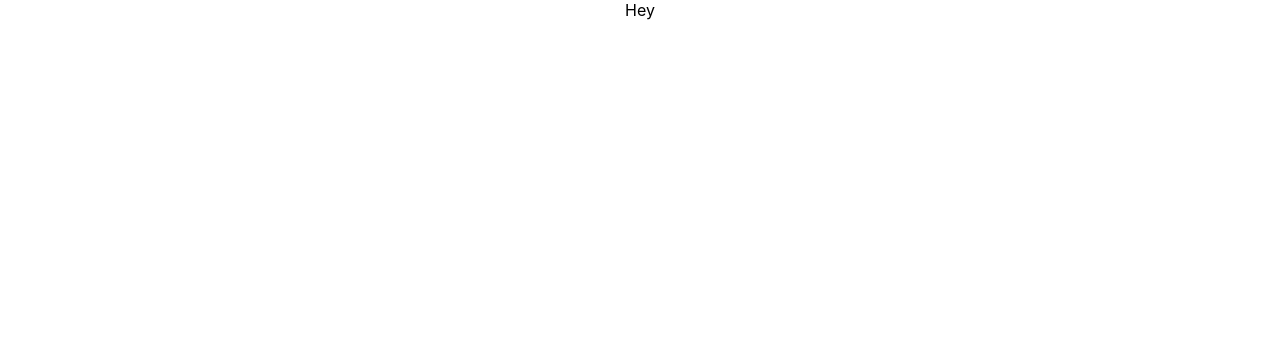
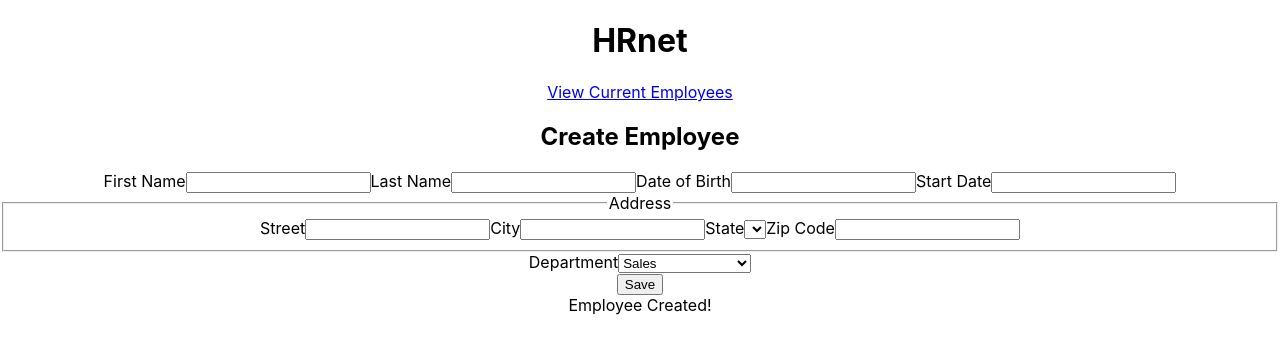
Before and after one commit to openclasro/p14-wealth-health-react, a React (Create React App) app: page / in a window 1280 px wide. Shown: the top 352 px of the page. Built offline with nearby package versions, Linux system fonts and the light colour scheme.

Commit message:
init create employee page

```diff
--- a/public/index.html
+++ b/public/index.html
@@ -24,7 +24,7 @@
       work correctly both with client-side routing and a non-root public URL.
       Learn how to configure a non-root public URL by running `npm run build`.
     -->
-    <title>React App</title>
+    <title>HRnet</title>
   </head>
   <body>
     <noscript>You need to enable JavaScript to run this app.</noscript>
--- a/src/App.js
+++ b/src/App.js
@@ -1,7 +1,12 @@
 import "./App.css"
+import CreateEmployeePage from "./pages/CreateEmployeePage"
 
 function App() {
-  return <div className="App">Hey</div>
+  return (
+    <div className="App">
+      <CreateEmployeePage />
+    </div>
+  )
 }
 
 export default App
--- /dev/null
+++ b/src/pages/CreateEmployeePage.js
@@ -0,0 +1,56 @@
+export default function CreateEmployeePage() {
+  return (
+    <div>
+      <div className="title">
+        <h1>HRnet</h1>
+      </div>
+      <div className="container">
+        <a href="employee-list.html">View Current Employees</a>
+        <h2>Create Employee</h2>
+        <form action="#" id="create-employee">
+          <label htmlFor="first-name">First Name</label>
+          <input type="text" id="first-name" />
+
+          <label htmlFor="last-name">Last Name</label>
+          <input type="text" id="last-name" />
+
+          <label htmlFor="date-of-birth">Date of Birth</label>
+          <input id="date-of-birth" type="text" />
+
+          <label htmlFor="start-date">Start Date</label>
+          <input id="start-date" type="text" />
+
+          <fieldset className="address">
+            <legend>Address</legend>
+
+            <label htmlFor="street">Street</label>
+            <input id="street" type="text" />
+
+            <label htmlFor="city">City</label>
+            <input id="city" type="text" />
+
+            <label htmlFor="state">State</label>
+            <select name="state" id="state"></select>
+
+            <label htmlFor="zip-code">Zip Code</label>
+            <input id="zip-code" type="number" />
+          </fieldset>
+
+          <label htmlFor="department">Department</label>
+          <select name="department" id="department">
+            <option>Sales</option>
+            <option>Marketing</option>
+            <option>Engineering</option>
+            <option>Human Resources</option>
+            <option>Legal</option>
+          </select>
+        </form>
+
+        <button onclick="saveEmployee()">Save</button>
+      </div>
+      <div id="confirmation" className="modal">
+        Employee Created!
+      </div>
+    </div>
+  )
+}
```
